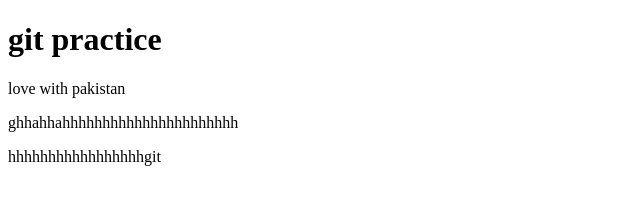
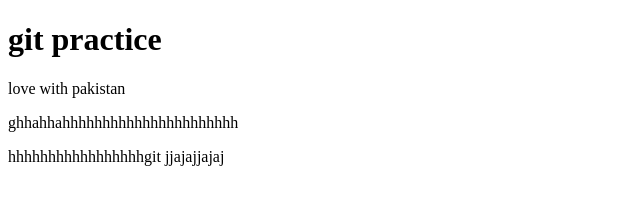
Before and after one commit to h11574125/localrepo, a plain HTML site: page index.html in a window 1280 px wide. Shown: the full height of the page, 0-640 px from the left. Drawn offline with Linux system fonts and the light colour scheme.

Commit message:
Updated index.html4

```diff
--- a/index.html
+++ b/index.html
@@ -10,5 +10,6 @@
     love with pakistan
     <p>ghhahhahhhhhhhhhhhhhhhhhhhhhh</p>
     hhhhhhhhhhhhhhhhhgit
+    <llkkjshgdgftrrt>jjajajjajaj</llkkjshgdgftrrt>
 </body>
 </html>
```
